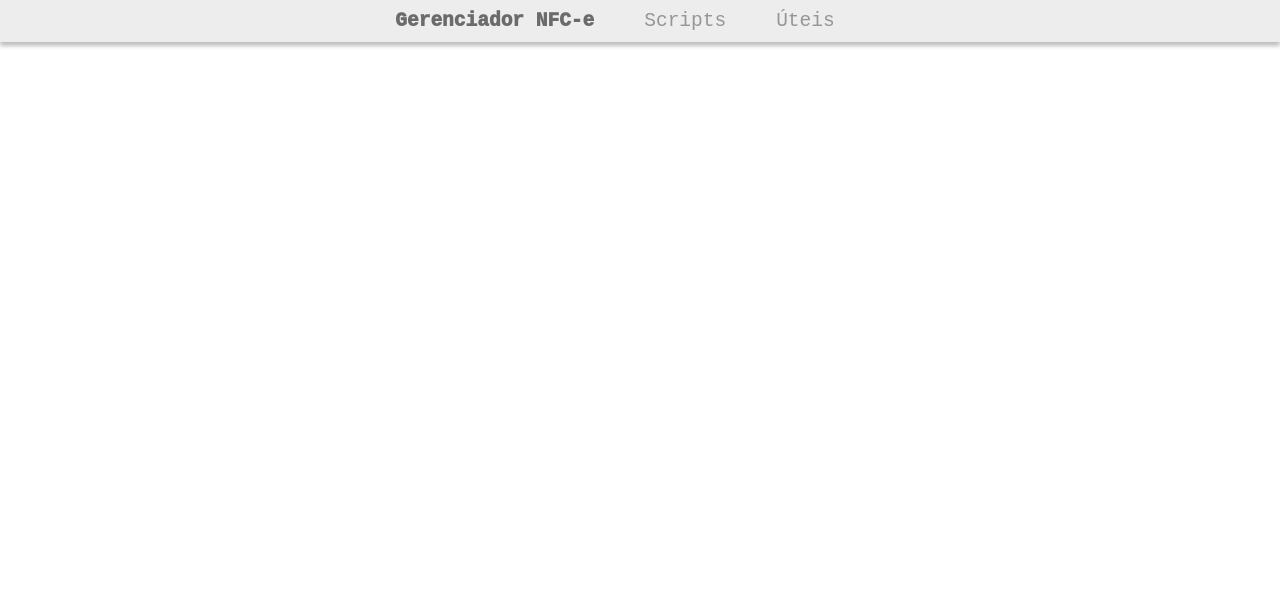
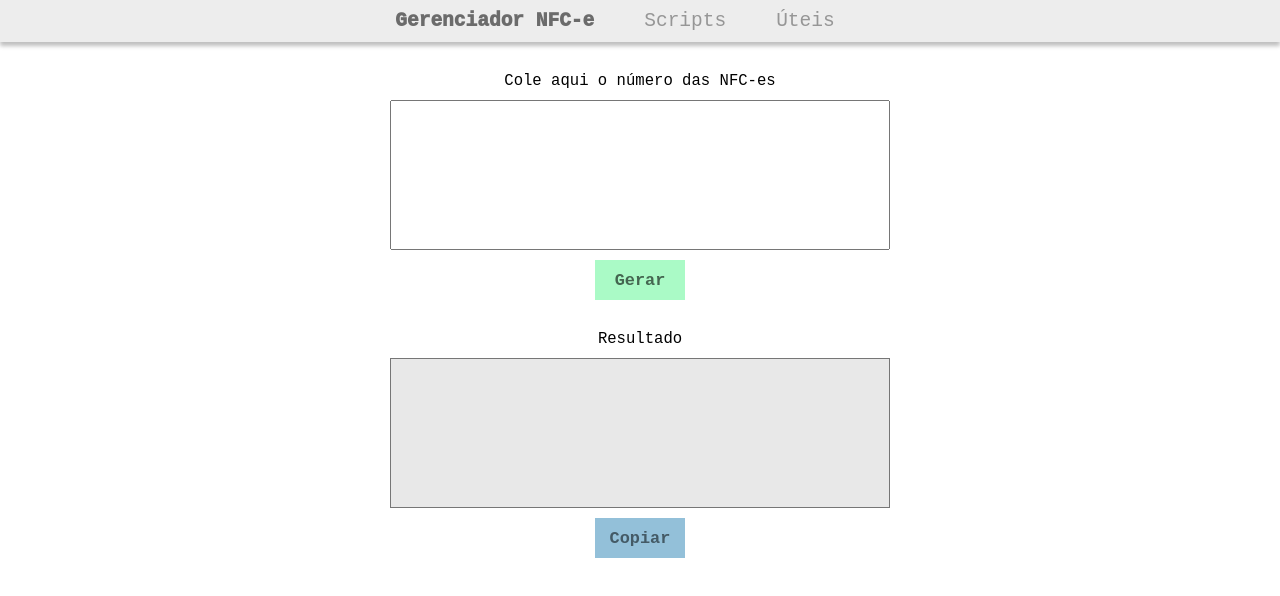
Before and after one commit to alisson-sjesus/sga, a plain HTML site: page index.html in a window 1280 px wide. Drawn offline with Linux system fonts and the light colour scheme.

Commit message:
adicionado botões e area de resultado

```diff
--- a/estilo.css
+++ b/estilo.css
@@ -41,3 +41,64 @@
   color: black;
   font-weight: 600;
 }
+
+.nfce {
+  display: flex;
+  flex-direction: column;
+  align-items: center;
+  margin-top: 30px;
+}
+
+label {
+  font-size: 1.2rem;
+  margin-bottom: 10px;
+}
+
+.input-nfce {
+  width: 500px;
+  height: 150px;
+  resize: none;
+}
+
+.output-nfce {
+  width: 500px;
+  height: 150px;
+  resize: none;
+  background-color: #e8e8e8;
+}
+
+.btn-nfce {
+  margin-top: 10px;
+  width: 90px;
+  height: 40px;
+  border: none;
+  font-size: 1.3rem;
+  font-weight: bold;
+  background-color: #aafac6;
+  cursor: pointer;
+  color: #446650;
+  transition: box-shadow 0.2s, width 0.4s;
+  margin-bottom: 30px;
+}
+
+.btn-copiar {
+  margin-top: 10px;
+  width: 90px;
+  height: 40px;
+  border: none;
+  font-size: 1.3rem;
+  font-weight: bold;
+  background-color: #93c0d9;
+  cursor: pointer;
+  color: #445a66;
+  transition: box-shadow 0.2s, width 0.4s;
+  margin-bottom: 30px;
+}
+
+.btn-nfce:hover {
+  box-shadow: 0px 3px 3px rgba(0, 0, 0, 0.25);
+}
+
+.btn-copiar:hover {
+  box-shadow: 0px 3px 3px rgba(0, 0, 0, 0.25);
+}
--- a/index.html
+++ b/index.html
@@ -23,6 +23,17 @@
     </div>
   </div>
 
+  <section class="nfce">
+    <label for="input-nfce">Cole aqui o número das NFC-es</label>
+    <textarea name="input-nfce" class="input-nfce"></textarea>
+    <button class="btn-nfce">Gerar</button>
+    <label for="output-nfce">Resultado</label>
+    <textarea name="output-nfce" readonly class="output-nfce"></textarea>
+    <button class="btn-copiar">Copiar</button>
+  </section>
+
+
+  <script src="script.js"></script>
 </body>
 
 </html>
--- a/script.js
+++ b/script.js
@@ -0,0 +1,20 @@
+const btnCopiar = document.querySelector('.btn-copiar');
+const btnGerar = document.querySelector('.btn-nfce');
+
+btnCopiar.addEventListener('click', () => {
+  btnCopiar.innerText = 'Copiado ✔';
+  btnCopiar.style.width = '120px';
+  setTimeout(() => {
+    btnCopiar.style.width = '90px';
+    btnCopiar.innerText = 'Copiar';
+  }, 2000);
+});
+
+btnGerar.addEventListener('click', () => {
+  btnGerar.innerText = 'Gerado ✔';
+  btnGerar.style.width = '120px';
+  setTimeout(() => {
+    btnGerar.style.width = '90px';
+    btnGerar.innerText = 'Gerar';
+  }, 2000);
+});
```
